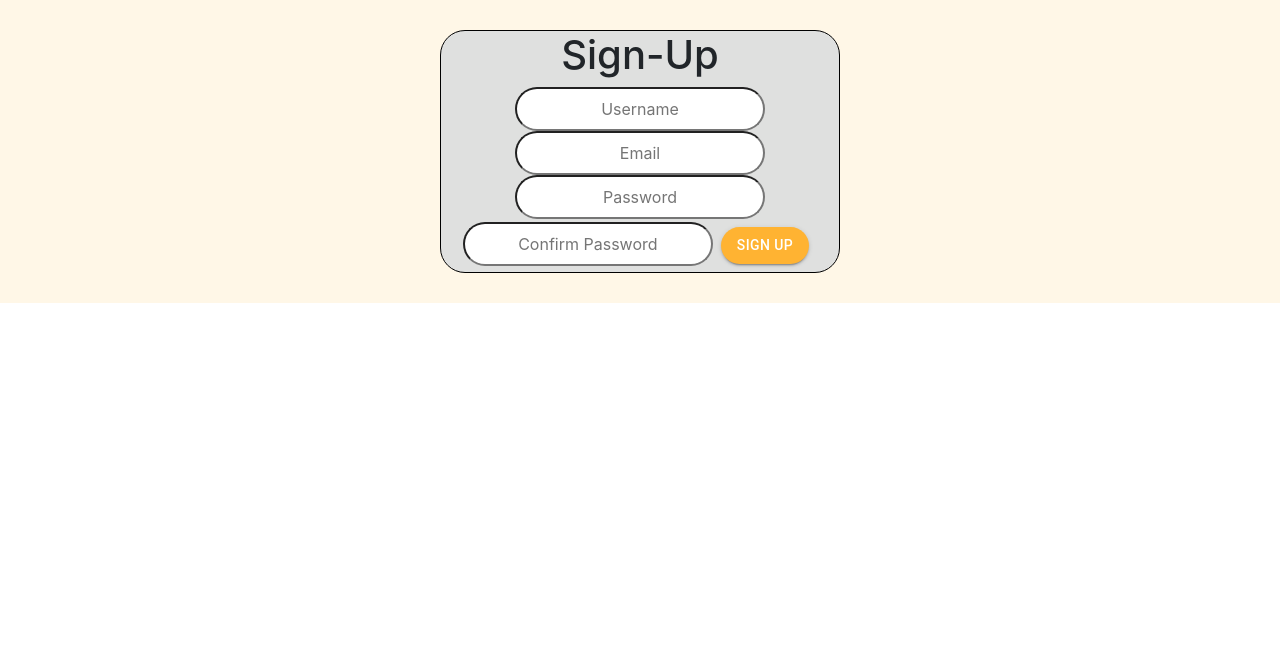
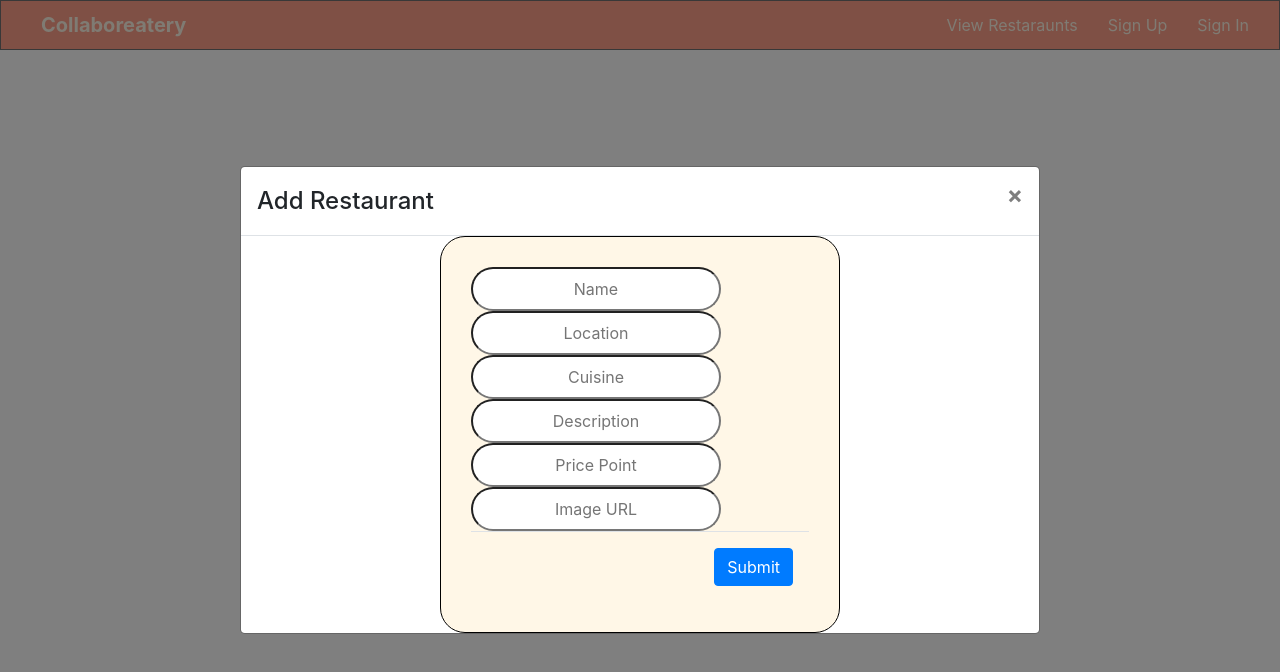
Before and after one commit to jmoreland08/collaboreatery, a React (Create React App) app in the folder client/: page /add-listing in a window 1280 px wide. Before the commit this address led to /sign-up. Shown: the top 672 px of the page. Built offline with nearby package versions, Linux system fonts and the light colour scheme.

Commit message:
modals working, but styling is not even close to done

```diff
--- a/client/src/App.js
+++ b/client/src/App.js
@@ -46,10 +46,12 @@ function App() {
         </Route>{" "}
         */
         <Route path="/add-listing">
-          {user ? <ListingCreate user={user} /> : <Redirect to="/sign-up" />}
+          <ListingCreate />
+          {/* {user ? <ListingCreate user={user} /> : <Redirect to="/sign-up" />} */}
         </Route>
         <Route exact path="/listings/:id/edit">
-          {user ? <ListingEdit user={user} /> : <Redirect to="/" />}
+          <ListingEdit />
+          {/* {user ? <ListingEdit user={user} /> : <Redirect to="/" />} */}
         </Route>
         <Route exact path="/listings/:id">
           <ListingDetail user={user} />
--- a/client/src/screens/ListingCreate/ListingCreate.jsx
+++ b/client/src/screens/ListingCreate/ListingCreate.jsx
@@ -2,6 +2,8 @@ import React from "react";
 import { useState, useEffect } from "react";
 import Layout from "../../components/shared/Layout/Layout";
 import { createListing } from "../../services/listings";
+import { Modal, Button } from "react-bootstrap";
+import "./ListingCreate.css";
 
 function ListingCreate(props) {
   const [name, setName] = useState("");
@@ -10,6 +12,7 @@ function ListingCreate(props) {
   const [cuisine, setCuisine] = useState("");
   const [image_url, setImg_url] = useState("");
   const [price_point, setPrice_point] = useState("");
+  const [show, setShow] = useState(true);
 
   const handleSubmit = async (e) => {
     e.preventDefault();
@@ -28,9 +31,19 @@ function ListingCreate(props) {
   return (
     //add  user={props.user} to layout tag once users are implemented
     <Layout>
-      <div>
+      <Modal
+        // {...props}
+        show="true"
+        size="lg"
+        aria-labelledby="contained-modal-title-vcenter"
+        centered
+      >
+        <Modal.Header closeButton>
+          <Modal.Title id="contained-modal-title-vcenter">
+            Add Restaurant
+          </Modal.Title>
+        </Modal.Header>
         <form className="form-container" onSubmit={handleSubmit}>
-          <h1>Add Restaurant</h1>
           <input
             required
             placeholder="Name"
@@ -61,9 +74,11 @@ function ListingCreate(props) {
             placeholder="Image URL"
             onChange={(e) => setImg_url(e.target.value)}
           />
-          <button type="submit">submit</button>
+          <Modal.Footer>
+            <Button type="submit">Submit</Button>
+          </Modal.Footer>
         </form>
-      </div>
+      </Modal>
     </Layout>
   );
 }
--- a/client/src/screens/ListingEdit/ListingEdit.jsx
+++ b/client/src/screens/ListingEdit/ListingEdit.jsx
@@ -3,6 +3,7 @@ import { useState, useEffect } from "react";
 import { useParams } from "react-router-dom";
 import Layout from "../../components/shared/Layout/Layout";
 import { updateListing, getListing } from "../../services/listings";
+import { Modal, Button } from "react-bootstrap";
 
 function ListingEdit(props) {
   const [name, setName] = useState("");
@@ -46,9 +47,19 @@ function ListingEdit(props) {
   return (
     //add  user={props.user} to layout tag once users are implemented
     <Layout>
-      <div>
+      <Modal
+        // {...props}
+        show="true"
+        size="lg"
+        aria-labelledby="contained-modal-title-vcenter"
+        centered
+      >
+        <Modal.Header closeButton>
+          <Modal.Title id="contained-modal-title-vcenter">
+            Edit Restaurant
+          </Modal.Title>
+        </Modal.Header>
         <form className="form-container" onSubmit={handleSubmit}>
-          <h1>Edit Restaurant</h1>
           <input
             required
             value={name}
@@ -86,8 +97,11 @@ function ListingEdit(props) {
             onChange={(e) => setImg_url(e.target.value)}
           />
           <button type="submit">submit</button>
+          <Modal.Footer>
+            <Button type="submit">Submit</Button>
+          </Modal.Footer>
         </form>
-      </div>
+      </Modal>
     </Layout>
   );
 }
```
Also changed, not shown: client/src/screens/ListingCreate/ListingCreate.css (+7 -0 lines).
